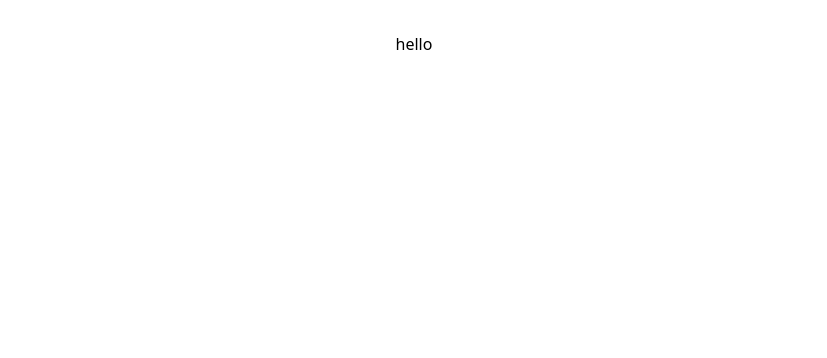
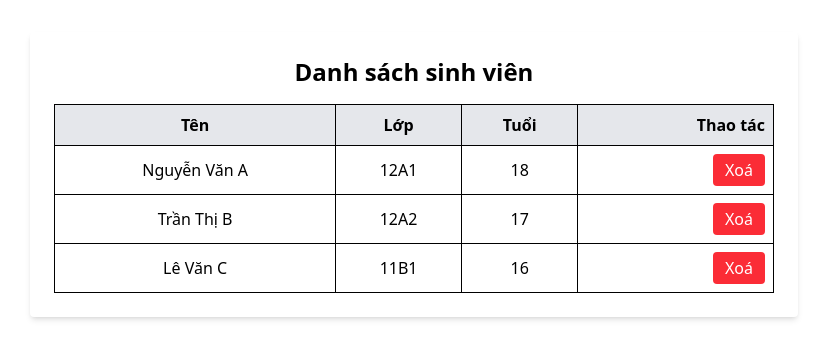
Before and after one commit to EricMai2112/react-kiemtra, a React (Vite) app: page / in a window 1280 px wide. Shown: the top 358 px of the page, without its empty margins (226-1053 px from the left). Built offline with nearby package versions, Linux system fonts and the light colour scheme.

Commit message:
feat: hien thi danh sach sinh vien mau

```diff
--- a/package.json
+++ b/package.json
@@ -12,6 +12,7 @@
   "dependencies": {
     "@reduxjs/toolkit": "^2.7.0",
     "@tailwindcss/vite": "^4.1.4",
+    "lucide-react": "^0.503.0",
     "react": "^19.0.0",
     "react-dom": "^19.0.0",
     "react-redux": "^9.2.0",
--- a/src/App.jsx
+++ b/src/App.jsx
@@ -2,13 +2,14 @@ import { useState } from 'react'
 import reactLogo from './assets/react.svg'
 import viteLogo from '/vite.svg'
 import './App.css'
+import SinhVien from './Components/SinhVien'
 
 function App() {
   const [count, setCount] = useState(0)
 
   return (
     <>
-      hello
+      <SinhVien />
     </>
   )
 }
--- /dev/null
+++ b/src/Components/SinhVien.jsx
@@ -0,0 +1,51 @@
+import React from 'react'
+import { useState } from "react"
+
+export default function SinhVien() {
+    const [students, setStudents] = useState([
+        { id: 1, name: "Nguyễn Văn A", class: "12A1", age: 18 },
+        { id: 2, name: "Trần Thị B", class: "12A2", age: 17 },
+        { id: 3, name: "Lê Văn C", class: "11B1", age: 16 },
+      ]);
+
+      const handleDelete = (id) => {
+        setStudents(students.filter((s) => s.id !== id));
+      };
+
+      return (
+        <div className="bg-white rounded shadow-md p-6 max-w-3xl mx-auto">
+          <h1 className="text-2xl font-bold mb-4 text-center">Danh sách sinh viên</h1>
+          {students.length > 0 ? (
+            <table className="w-full table-auto border border-gray-300">
+              <thead className="bg-gray-200">
+                <tr>
+                  <th className="p-2 border">Tên</th>
+                  <th className="p-2 border">Lớp</th>
+                  <th className="p-2 border">Tuổi</th>
+                  <th className="p-2 border text-right">Thao tác</th>
+                </tr>
+              </thead>
+              <tbody>
+                {students.map((student) => (
+                  <tr key={student.id} className="text-center">
+                    <td className="p-2 border">{student.name}</td>
+                    <td className="p-2 border">{student.class}</td>
+                    <td className="p-2 border">{student.age}</td>
+                    <td className="p-2 border text-right">
+                      <button
+                        onClick={() => handleDelete(student.id)}
+                        className="bg-red-500 text-white px-3 py-1 rounded hover:bg-red-600"
+                      >
+                        Xoá
+                      </button>
+                    </td>
+                  </tr>
+                ))}
+              </tbody>
+            </table>
+          ) : (
+            <p className="text-center text-gray-500 py-6">Không có sinh viên nào.</p>
+          )}
+        </div>
+      );
+}
```
Also changed, not shown: MinhChung/Cau2.png (added), 1 other file (tests, documents, lock files or other folders).
